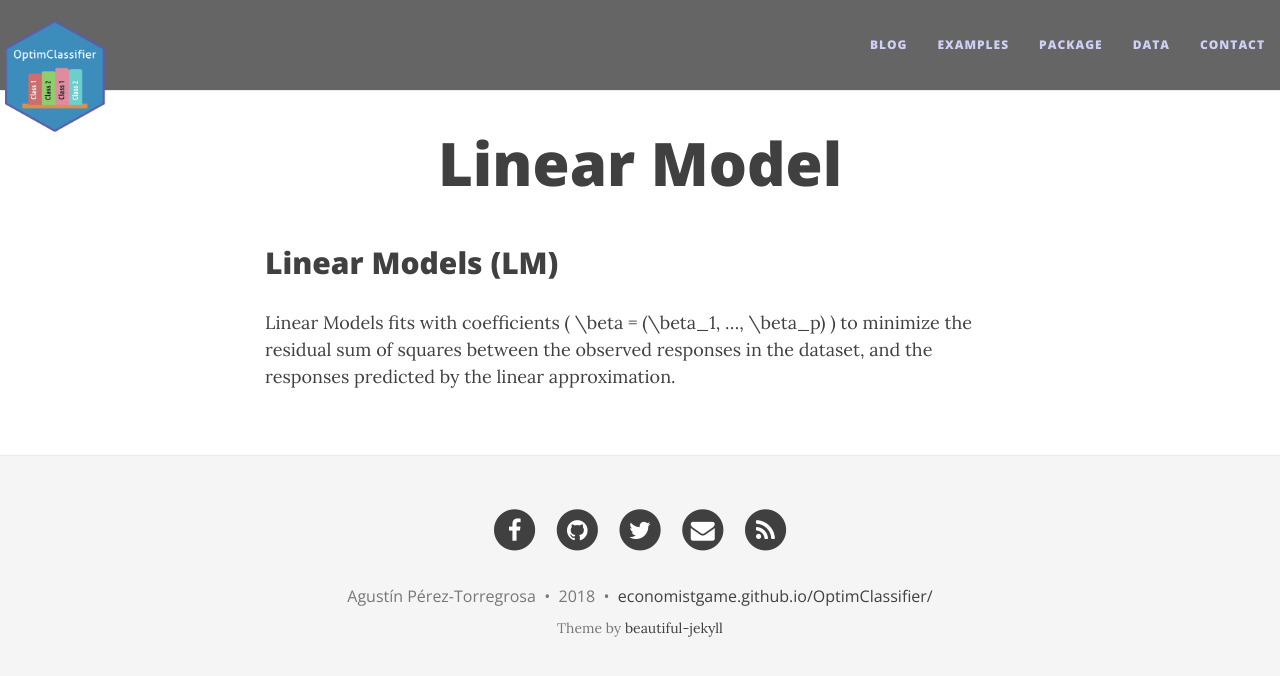
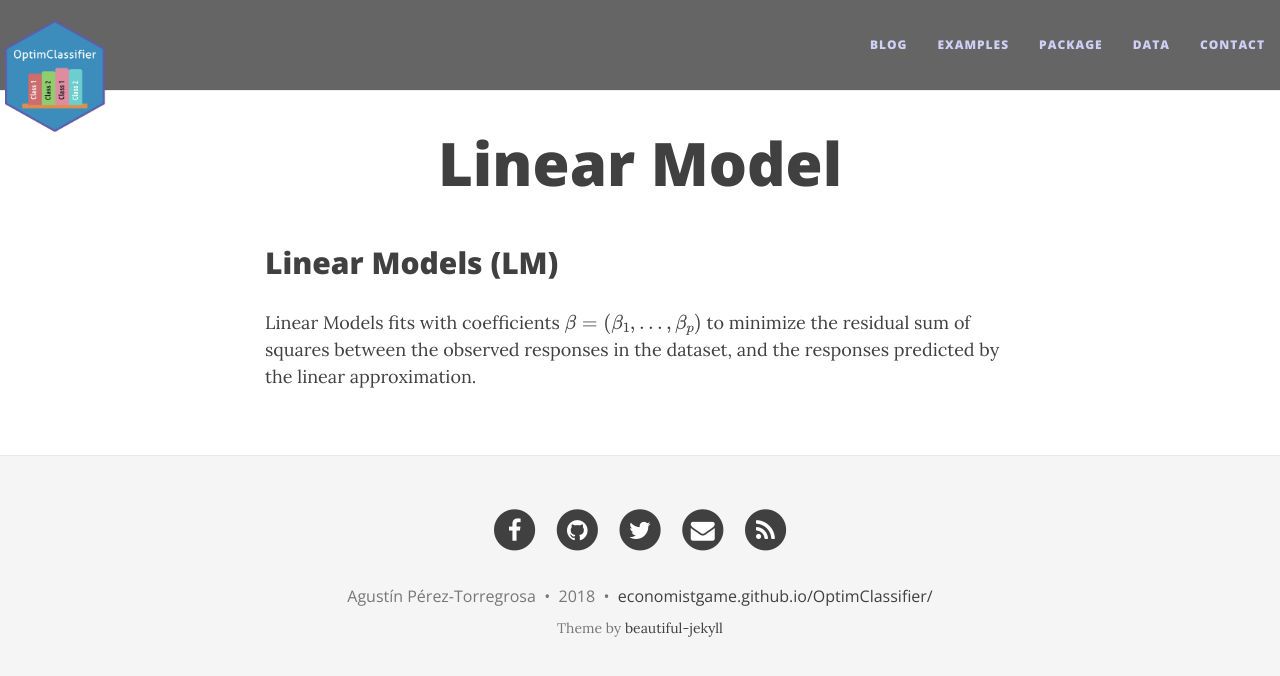
Before and after one commit to economistgame/OptimClassifier, a Jekyll site: the page built from methods/LM.md, in a window 1280 px wide. Shown: the top 676 px of the page. Built offline with Jekyll 4.4.1, drawn with Linux system fonts in a browser that asks for light colours; nearby versions of some CDN libraries; formulas are drawn with MathJax 3.

Commit message:
Update LM.md

```diff
--- a/methods/LM.md
+++ b/methods/LM.md
@@ -6,4 +6,4 @@ title: Linear Model
 
 ## Linear Models (LM)
 
-Linear Models fits with coefficients \( \beta = (\beta_1, ..., \beta_p)   \)  to minimize the residual sum of squares between the observed responses in the dataset, and the responses predicted by the linear approximation.
+Linear Models fits with coefficients $$ \beta = (\beta_1, ..., \beta_p)   $$  to minimize the residual sum of squares between the observed responses in the dataset, and the responses predicted by the linear approximation.
```
